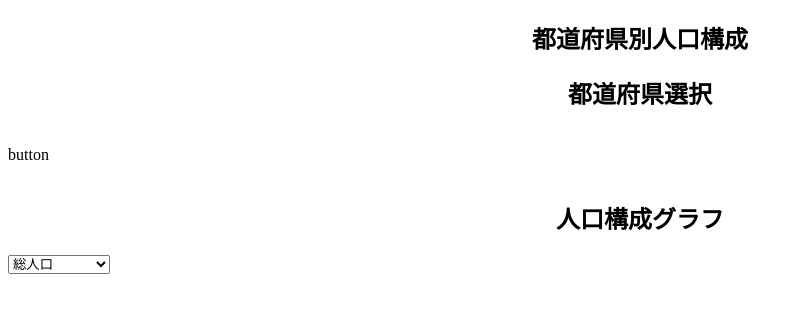
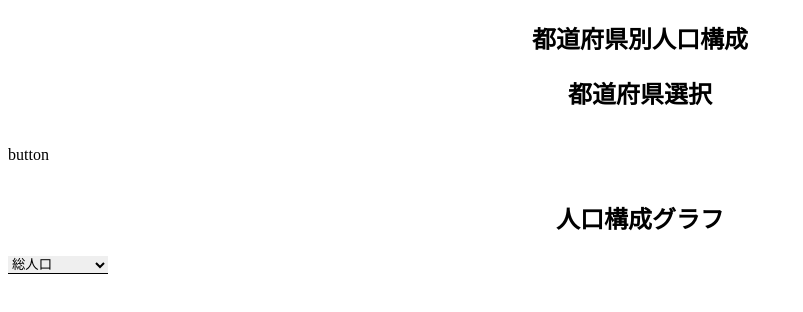
Before and after one commit to 10tera/YumemiFrontExam, a React app: page /#/populations in a window 1280 px wide. Shown: the top 312 px of the page, without its empty margins (0-803 px from the left). Built offline with nearby package versions, Linux system fonts and the light colour scheme.

Commit message:
[Add]グラフデータモード選択UIの追加

```diff
--- a/src/app/components/DataModeSelect.tsx
+++ b/src/app/components/DataModeSelect.tsx
@@ -1,14 +1,27 @@
 /** @jsxImportSource @emotion/react */
 /** @jsx jsx */
 import { css } from "@emotion/react";
+import { ChangeEventHandler } from "react";
 
 const DataModeSelectCss = css({
-    alignItems: "center"
+    border: "none",
+    borderBottom: "1px solid",
+    outline: "none",
+    ":active": {
+        outline: "none"
+    }
 });
 
-export const DataModeSelect = () => {
+type Props = {
+    setSelectedMode: (mode: string) => void;
+}
+
+export const DataModeSelect = (props: Props) => {
+    const handleSelectChange: ChangeEventHandler<HTMLSelectElement> = (event) => {
+        props.setSelectedMode(event.target.value);
+    }
     return(
-        <select>
+        <select css={DataModeSelectCss} onChange={handleSelectChange}>
             <option>総人口</option>
             <option>年少人口</option>
             <option>生産年齢人口</option>
--- a/src/app/components/Graph.tsx
+++ b/src/app/components/Graph.tsx
@@ -1,9 +1,14 @@
-
+import {useState} from "react";
+import { DataModeSelect } from "../components/DataModeSelect";
 
 export const Graph = () => {
+    const [selectedMode,setSelectedMode] = useState("総人口");
+    const handleDataModeSelectChange = (mode: string) => {
+        setSelectedMode(mode);
+    }
     return(
         <div>
-
+            <DataModeSelect setSelectedMode={handleDataModeSelectChange}/>
         </div>
     )
 }
--- a/src/app/pages/Populations.tsx
+++ b/src/app/pages/Populations.tsx
@@ -3,7 +3,6 @@ import {ApiContext} from "../api/ApiContext/ApiContext";
 import { Title } from "../components/Title";
 import { PrefSelect } from "../components/PrefSelect";
 import { SecondTitle } from "../components/SecondTitle";
-import { DataModeSelect } from "../components/DataModeSelect";
 import { Graph } from "../components/Graph";
 
 export const Populations = () => {
@@ -25,7 +24,6 @@ export const Populations = () => {
             </section>
             <section>
                 <SecondTitle>人口構成グラフ</SecondTitle>
-                <DataModeSelect/>
                 <Graph/>
             </section>
         </Fragment>
```
